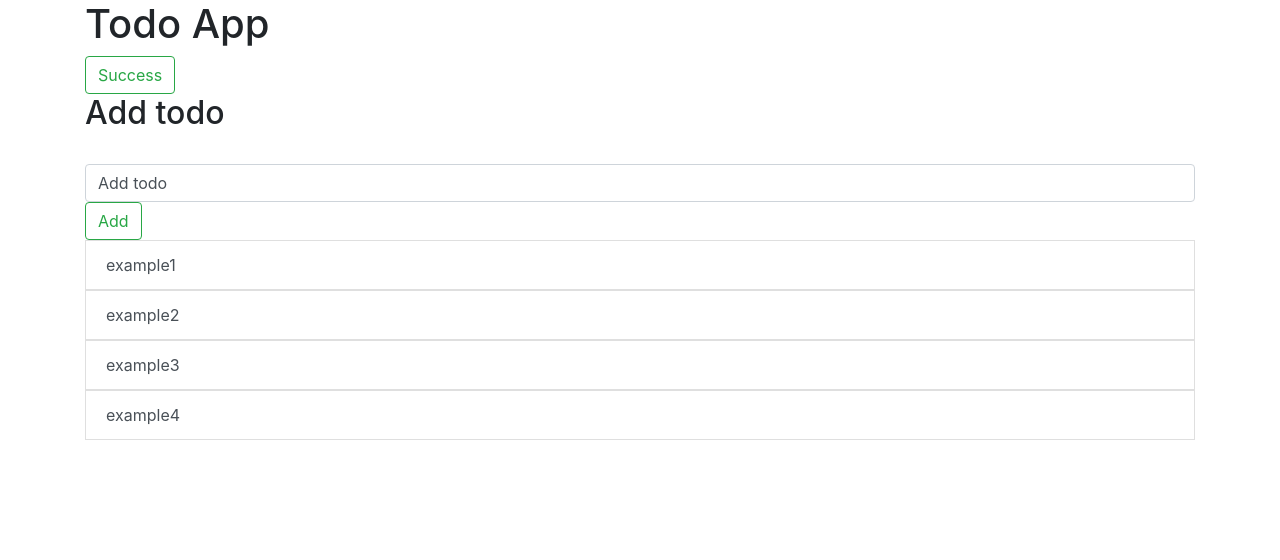
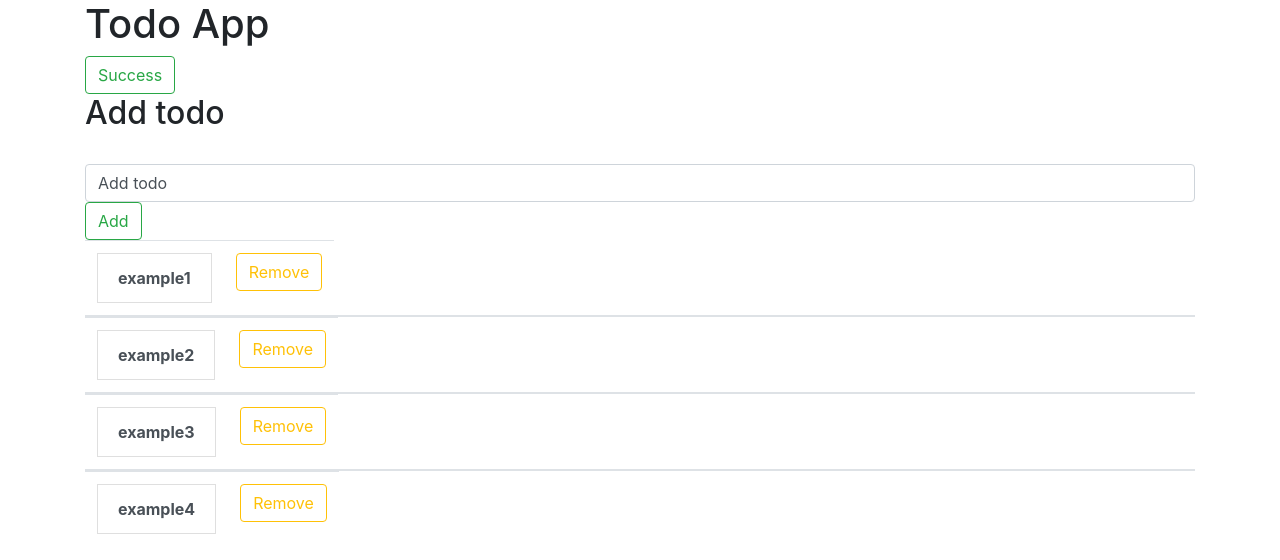
Before and after one commit to tumjo/todo-ang, an Angular app: page / in a window 1280 px wide. Shown: the top 560 px of the page. Built offline with nearby package versions, Linux system fonts and the light colour scheme.

Commit message:
Add remove todo. need fix

```diff
--- a/src/app/front/front.component.html
+++ b/src/app/front/front.component.html
@@ -2,8 +2,12 @@
 <h1>{{title | titlecase}}</h1>
 <button type="button" class="btn btn-outline-success">Success</button>
 <br />
-<app-addtodo (submitTodo)="addItem($event)" ></app-addtodo>
-<ng-container *ngFor="let todoPart of todoList">
+
+<app-addtodo (submitTodo)="addItem($event)" (removeTodo)="removeItem($event)"></app-addtodo>
+
+<table class="table table-hover">
+  <tbody *ngFor="let todoPart of todoList">
     <app-todos [item]="todoPart"></app-todos>
-</ng-container>
+</tbody>
+</table>
 </div>
--- a/src/app/front/front.component.ts
+++ b/src/app/front/front.component.ts
@@ -20,4 +20,8 @@ export class FrontComponent implements OnInit {
   addItem(todoitem: string) {
     this.todoList.push({ todoitem });
   }
+  removeItem(todoitem: string) {
+    const temp = this.todoList.indexOf(todoitem);
+    this.todoList.splice(temp, 1);
+  }
 }
--- a/src/app/todos/todos.component.html
+++ b/src/app/todos/todos.component.html
@@ -1 +1,8 @@
+<tr>
+<th scope="row">
 <a href="#" class="list-group-item list-group-item-action">{{item.todoitem}}</a>
+</th>
+<td>
+<button type="button" class="btn btn-outline-warning" (click)="removeItem()">Remove</button>
+</td>
+</tr>
--- a/src/app/todos/todos.component.ts
+++ b/src/app/todos/todos.component.ts
@@ -1,4 +1,4 @@
-import { Component, OnInit, Input } from '@angular/core';
+import { Component, OnInit, Input, Output, EventEmitter } from '@angular/core';
 
 @Component({
   selector: 'app-todos',
@@ -7,9 +7,13 @@ import { Component, OnInit, Input } from '@angular/core';
 })
 export class TodosComponent implements OnInit {
   @Input() item;
+  @Output() removeTodo: EventEmitter<string> = new EventEmitter();
+
   constructor() { }
 
   ngOnInit() {
   }
-
+  removeItem() {
+    this.removeTodo.emit(this.item);
+  }
 }
```
